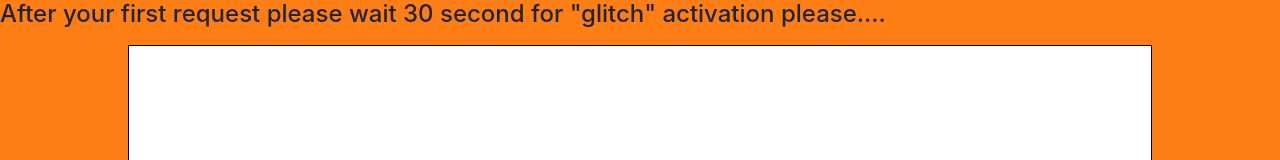
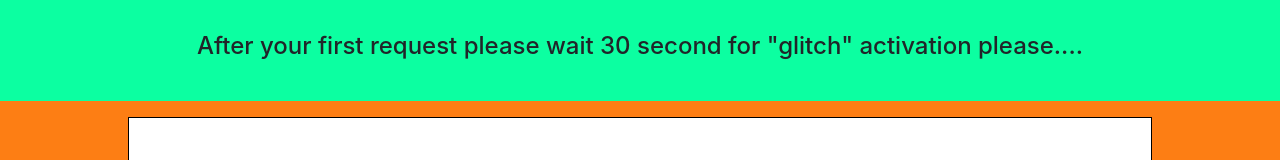
Before and after one commit to musayuksel/quote-server-frontEnd, a React (Create React App) app: page / in a window 1280 px wide. Shown: the top 160 px of the page. Built offline with nearby package versions, Linux system fonts and the light colour scheme; no server answers.

Commit message:
Add header styles

```diff
--- a/src/index.css
+++ b/src/index.css
@@ -1,28 +1,32 @@
 body {
   margin: 0;
-  font-family: -apple-system, BlinkMacSystemFont, "Segoe UI",
-    "Roboto", "Oxygen", "Ubuntu", "Cantarell", "Fira Sans",
-    "Droid Sans", "Helvetica Neue", sans-serif;
+  font-family: -apple-system, BlinkMacSystemFont, "Segoe UI", "Roboto", "Oxygen",
+    "Ubuntu", "Cantarell", "Fira Sans", "Droid Sans", "Helvetica Neue",
+    sans-serif;
   -webkit-font-smoothing: antialiased;
   -moz-osx-font-smoothing: grayscale;
 }
 
 code {
-  font-family: source-code-pro, Menlo, Monaco, Consolas,
-    "Courier New", monospace;
+  font-family: source-code-pro, Menlo, Monaco, Consolas, "Courier New",
+    monospace;
 }
 
 :root {
   --raisin-black: #056272;
   --ivory: #0cffa1;
 }
-footer {
+footer,
+header {
   background-color: var(--ivory);
   margin: 5rem 0 0;
   padding: 2rem;
   font-size: 2rem;
   text-align: center;
 }
+header {
+  margin: 0;
+}
 footer a {
   color: var(--raisin-black);
   text-decoration: none;
```
